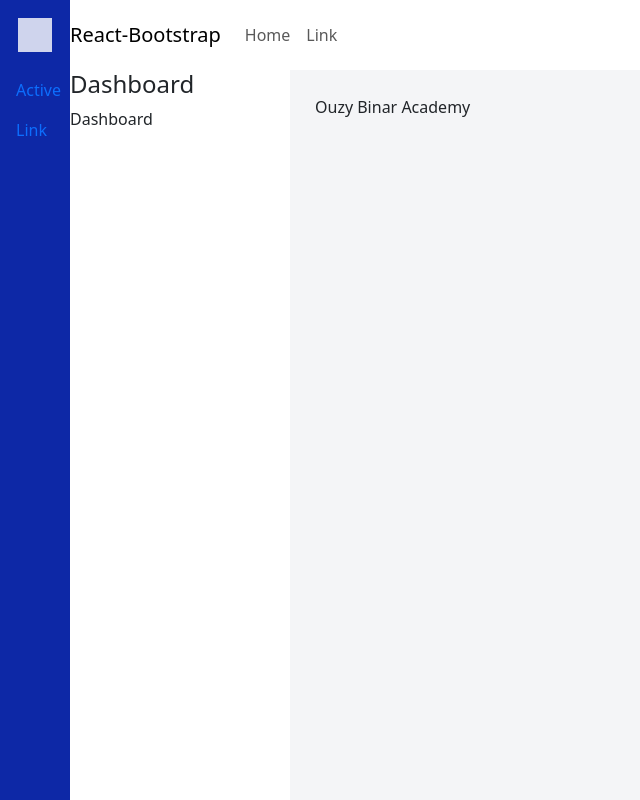
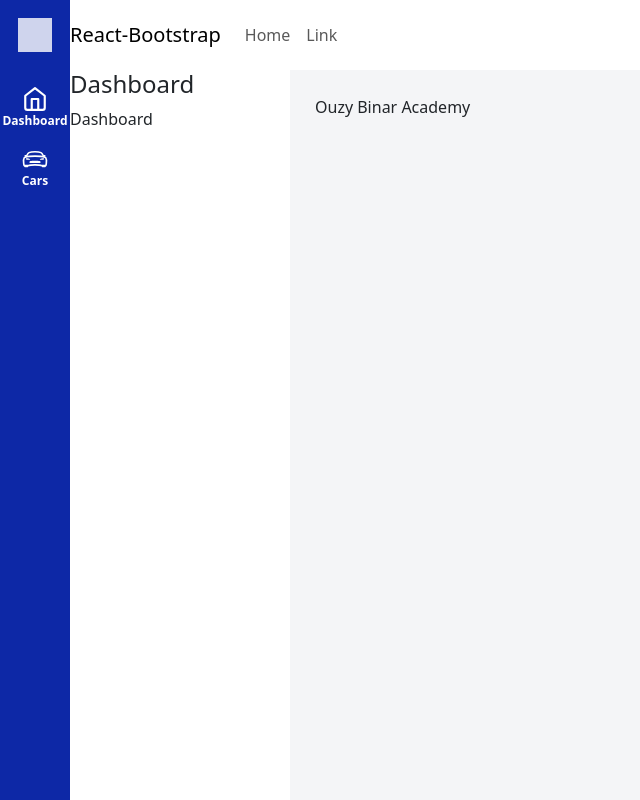
Before and after one commit to ouzymaulana/admin-car-rental, a React (Vite) app: page / in a window 1280 px wide. Shown: the whole page, without its empty margins (0-640 px from the left). Built offline with nearby package versions, Linux system fonts and the light colour scheme.

Commit message:
membuat menu sidebar

```diff
--- a/package.json
+++ b/package.json
@@ -19,6 +19,7 @@
     "react": "^18.2.0",
     "react-bootstrap": "^2.10.1",
     "react-dom": "^18.2.0",
+    "react-icons": "^5.0.1",
     "react-redux": "^9.1.0",
     "react-router-dom": "^6.22.1",
     "redux-thunk": "^3.1.0",
--- a/src/Layout/SideBar/SideBar.module.css
+++ b/src/Layout/SideBar/SideBar.module.css
@@ -11,3 +11,14 @@
   height: 34px;
   background-color: #cfd4ed;
 }
+
+.navLink {
+  font-size: 12px !important;
+  padding: 0px !important;
+  color: white !important;
+  font-weight: 700 !important;
+}
+
+.navItem {
+  cursor: pointer;
+}
--- a/src/Layout/SideBar/Sidebar.jsx
+++ b/src/Layout/SideBar/Sidebar.jsx
@@ -1,6 +1,8 @@
 import React from "react";
 import { Nav } from "react-bootstrap";
 import style from "./SideBar.module.css";
+import { FiHome } from "react-icons/fi";
+import { IoCarSportOutline } from "react-icons/io5";
 
 const Sidebar = () => {
   return (
@@ -13,17 +15,28 @@ const Sidebar = () => {
       >
         <div className={style.sidebarMenu}>
           <div
+            className="d-flex flex-column gap-3"
             style={{
               width: "70px",
               backgroundColor: "#0D28A6",
             }}
           >
             <div className={style.sidebarLogo}></div>
-            <Nav.Item>
-              <Nav.Link href="/home">Active</Nav.Link>
+            <Nav.Item
+              className={`${style.navItem} d-flex justify-content-between align-items-center justify-content-center flex-column text-white`}
+            >
+              <FiHome size={26} />
+              <span className={style.navLink} href="/home">
+                Dashboard
+              </span>
             </Nav.Item>
-            <Nav.Item>
-              <Nav.Link eventKey="link-1">Link</Nav.Link>
+            <Nav.Item
+              className={`${style.navItem} d-flex justify-content-between align-items-center justify-content-center flex-column text-white`}
+            >
+              <IoCarSportOutline size={26} />
+              <span className={style.navLink} href="/home">
+                Cars
+              </span>
             </Nav.Item>
           </div>
           <div style={{ width: "100%", marginTop: "70px" }}>
```
Also changed, not shown: 1 other file (tests, documents, lock files or other folders).
